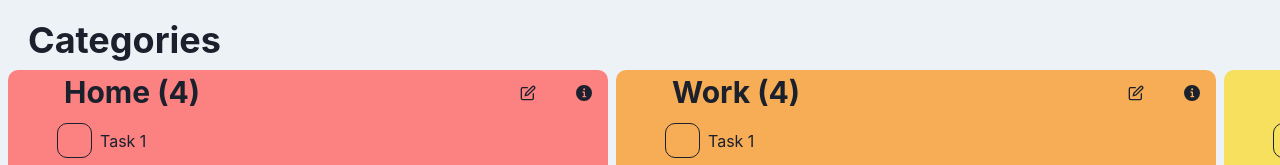
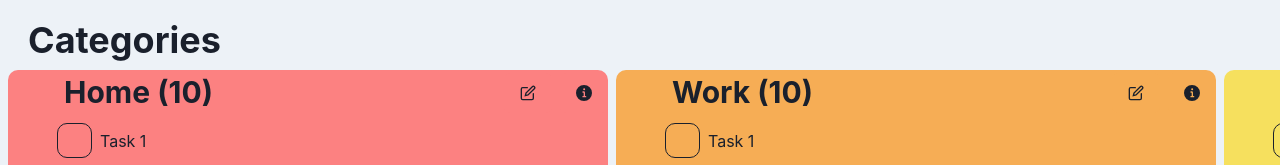
Before and after one commit to facundocarballo/task-manager-go, a Next.js app in the folder web/task-manager/: page / in a window 1280 px wide. Shown: the part 248-413 px from the top of the page. Built offline with nearby package versions, Linux system fonts and the light colour scheme.

Commit message:
get number of task and subtasks

```diff
--- a/web/task-manager/src/components/Category.tsx
+++ b/web/task-manager/src/components/Category.tsx
@@ -14,6 +14,7 @@ import { ITask, Task } from './Task';
 import { useProvider } from '../context';
 import { handleDragAndDrop } from '../handlers/dragAndDrop';
 import { copyCategories } from '../handlers/categories';
+import { getNumberOfTasks } from '../handlers/task';
 
 
 export interface ICategory {
@@ -153,7 +154,7 @@ export const Category = ({ title, description, tasks, color, id }: ICategory) =>
                   fontSize='30px'
                   fontWeight='bold'
                >
-                  {title} ({tasks.length})
+                  {title} ({getNumberOfTasks(tasks)})
                </Text>
                <Spacer />
                <Button variant='info' bg={`#${color}`} onClick={onOpen}>
--- /dev/null
+++ b/web/task-manager/src/handlers/task.tsx
@@ -0,0 +1,14 @@
+import { ITask } from "../components/Task";
+
+export const getNumberOfTasks = (tasks: ITask[]): number => {
+    let amount = 0;
+
+    for (const task of tasks) {
+        amount++;
+        if (task.subtasks != null) {
+            amount += getNumberOfTasks(task.subtasks);
+        }
+    }
+
+    return amount;
+}
```
